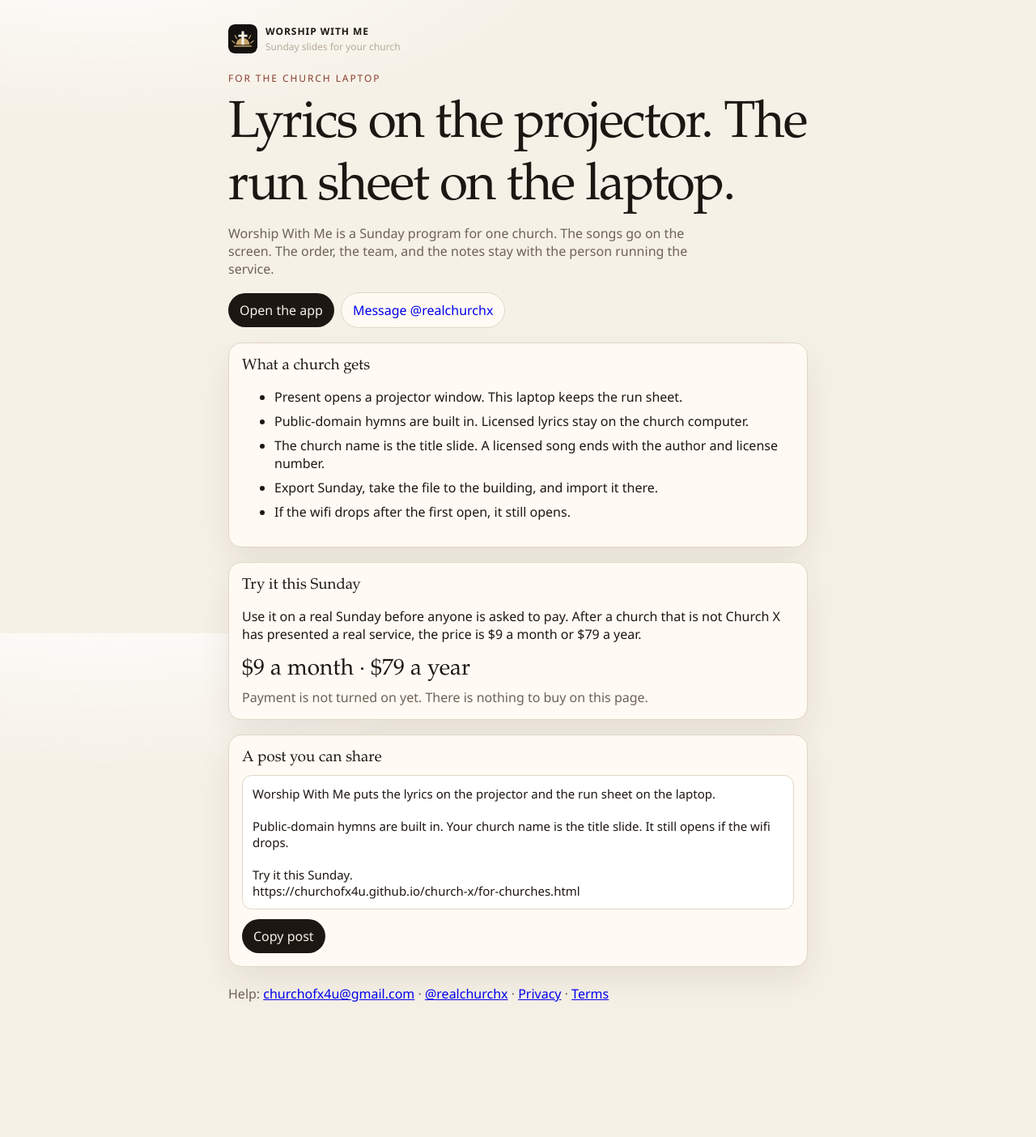
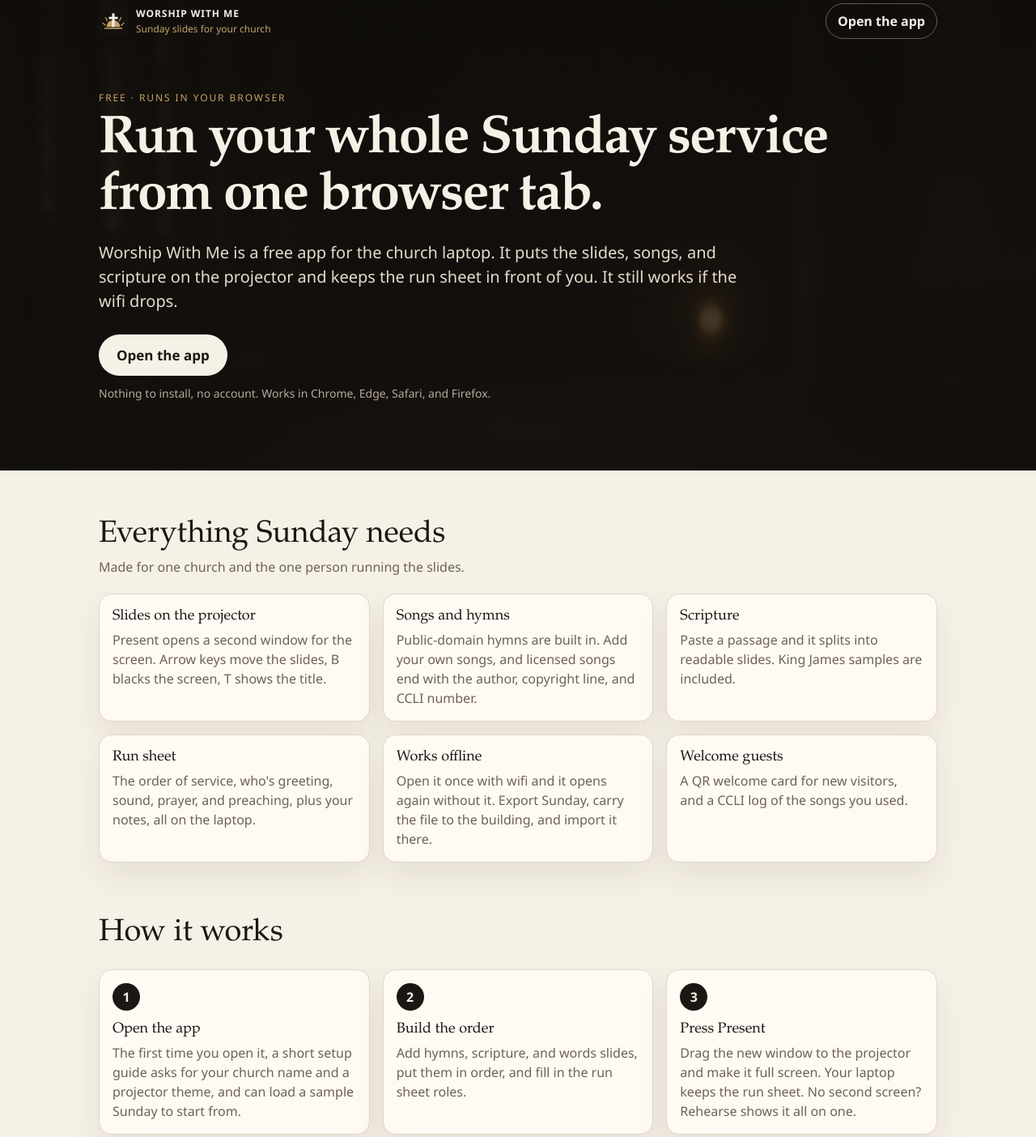
Before and after one commit to churchofx4u/church-x, a plain HTML site: page for-churches.html in a window 1280 px wide. Shown: the part 18-1422 px from the top of the page at 81% size. Before the commit the page ends 1328 px from the top, so only its background shows below. Drawn offline with Linux system fonts and the light colour scheme.

Commit message:
Refresh landing page (for-churches.html); cache v18

```diff
--- a/for-churches.html
+++ b/for-churches.html
@@ -4,7 +4,7 @@
   <meta charset="utf-8">
   <meta name="viewport" content="width=device-width, initial-scale=1">
   <title>Worship With Me — Sunday slides for your church</title>
-  <meta name="description" content="Lyrics on the projector. The run sheet on the laptop. Public-domain hymns are built in. Try it this Sunday.">
+  <meta name="description" content="A free browser app to run Sunday services: slides, songs, scripture, and the run sheet. Works offline.">
   <meta property="og:title" content="Worship With Me">
   <meta property="og:description" content="Lyrics on the projector. The run sheet on the laptop.">
   <meta property="og:image" content="https://churchofx4u.github.io/church-x/share.jpg">
@@ -16,79 +16,129 @@
   <meta name="theme-color" content="#14110e">
   <link rel="stylesheet" href="./styles.css">
   <style>
-    .pitch { max-width: 760px; margin: 0 auto; padding: 48px 22px 72px; }
-    .pitch .mark { margin-bottom: 22px; }
-    .pitch h1 { font-size: clamp(40px, 7vw, 64px); }
-    .price-line { font-family: var(--serif); font-size: 28px; margin: 8px 0 0; }
-    .pitch .card { margin-top: 18px; }
-    .pitch li { margin: 8px 0; }
-    .post {
-      white-space: pre-wrap;
-      background: #fff;
-      border: 1px solid var(--line);
-      border-radius: 12px;
-      padding: 12px;
-      font-family: var(--sans);
-      font-size: 15px;
+    body { background: var(--bg); }
+    a { color: inherit; }
+    .wrap { max-width: 1080px; margin: 0 auto; padding: 0 22px; }
+    .skip { position: absolute; left: -999px; top: 8px; background: var(--panel); padding: 8px 12px; border-radius: 8px; z-index: 10; }
+    .skip:focus { left: 8px; }
+    .btn { display: inline-block; text-decoration: none; font-weight: 600; }
+    .btn:focus-visible, a:focus-visible { outline: 3px solid var(--accent-2); outline-offset: 3px; }
+    .hero { color: #f6f1e7; background: linear-gradient(rgba(20,17,14,.72), rgba(20,17,14,.86)), url("./themes/midnight.jpg") center / cover; padding: 22px 0 72px; }
+    .hero nav { display: flex; flex-direction: row; overflow: visible; justify-content: space-between; align-items: center; gap: 12px; flex-wrap: wrap; }
+    .hero .mark span { color: #c4a36a; }
+    .hero nav a.ghost { background: transparent; border-color: rgba(246,241,231,.35); color: #f6f1e7; }
+    .eyebrow { letter-spacing: .16em; text-transform: uppercase; color: #c4a36a; font-size: 12px; margin: 64px 0 10px; }
+    .hero h1 { font-family: var(--serif); font-weight: 600; font-size: clamp(38px, 6.4vw, 66px); line-height: 1.06; margin: 0; max-width: 15em; }
+    .hero .sub { color: #e6dccd; font-size: clamp(17px, 2.2vw, 20px); line-height: 1.5; max-width: 40em; margin: 18px 0 0; }
+    .hero .solid { background: #f6f1e7; color: var(--ink); padding: 14px 22px; font-size: 17px; }
+    .hero .note { color: #b7aa9a; font-size: 14px; margin-top: 12px; }
+    section.band { padding: 56px 0 8px; }
+    .band h2, .cta-end h2 { font-family: var(--serif); font-size: clamp(28px, 4vw, 38px); margin: 0 0 6px; }
+    .features { display: grid; grid-template-columns: repeat(3, 1fr); gap: 16px; margin-top: 22px; }
+    .features h3, .steps h3, .trust h3 { margin: 0 0 6px; font-size: 18px; }
+    .features p, .steps p { margin: 0; color: var(--muted); line-height: 1.5; }
+    .steps { list-style: none; padding: 0; margin: 22px 0 0; display: grid; grid-template-columns: repeat(3, 1fr); gap: 16px; counter-reset: s; }
+    .steps li { counter-increment: s; }
+    .steps li::before { content: counter(s); display: grid; place-items: center; width: 34px; height: 34px; border-radius: 50%; background: var(--ink); color: #f6f1e7; font-weight: 700; margin-bottom: 12px; }
+    .trust { display: grid; grid-template-columns: 1fr 1fr; gap: 16px; margin-top: 22px; }
+    .trust p { margin: 6px 0 0; line-height: 1.5; }
+    .post { white-space: pre-wrap; background: #fff; border: 1px solid var(--line); border-radius: 12px; padding: 12px; font-size: 15px; }
+    .cta-end { text-align: center; padding: 56px 0; }
+    .cta-end h2 { margin-bottom: 16px; }
+    .cta-end .solid { padding: 14px 22px; font-size: 17px; }
+    footer { border-top: 1px solid var(--line); padding: 22px 0 40px; color: var(--muted); font-size: 14px; }
+    footer .wrap { display: flex; justify-content: space-between; gap: 12px; flex-wrap: wrap; }
+    footer a { margin-right: 12px; }
+    @media (max-width: 820px) {
+      .features, .steps, .trust { grid-template-columns: 1fr; }
+      .eyebrow { margin-top: 40px; }
     }
   </style>
 </head>
 <body>
-  <main class="pitch">
-    <div class="mark">
-      <img class="chi" src="./icon.svg" alt="" width="36" height="36">
-      <div>
-        <b>WORSHIP WITH ME</b>
-        <span>Sunday slides for your church</span>
+  <a class="skip" href="#main">Skip to content</a>
+  <header class="hero">
+    <div class="wrap">
+      <nav aria-label="Site">
+        <div class="mark">
+          <img class="chi" src="./icon.svg" alt="" width="36" height="36">
+          <div><b>WORSHIP WITH ME</b><span>Sunday slides for your church</span></div>
+        </div>
+        <a class="ghost btn" href="./index.html">Open the app</a>
+      </nav>
+      <p class="eyebrow">Free · Runs in your browser</p>
+      <h1>Run your whole Sunday service from one browser tab.</h1>
+      <p class="sub">Worship With Me is a free app for the church laptop. It puts the slides, songs, and scripture on the projector and keeps the run sheet in front of you. It still works if the wifi drops.</p>
+      <div class="row" style="margin-top:26px">
+        <a class="solid btn" href="./index.html">Open the app</a>
       </div>
+      <p class="note">Nothing to install, no account. Works in Chrome, Edge, Safari, and Firefox.</p>
     </div>
-    <p class="kicker" style="letter-spacing:.16em;text-transform:uppercase;color:#8a3d2f;font-size:12px;">For the church laptop</p>
-    <h1>Lyrics on the projector. The run sheet on the laptop.</h1>
-    <p class="lede">Worship With Me is a Sunday program for one church. The songs go on the screen. The order, the team, and the notes stay with the person running the service.</p>
-    <div class="row" style="margin-top:18px">
-      <a class="solid" href="./index.html" style="text-decoration:none">Open the app</a>
-      <a class="ghost" href="https://x.com/realchurchx" style="text-decoration:none">Message @realchurchx</a>
-    </div>
-    <section class="card">
-      <h3>What a church gets</h3>
-      <ul>
-        <li>Present opens a projector window. This laptop keeps the run sheet.</li>
-        <li>Public-domain hymns are built in. Licensed lyrics stay on the church computer.</li>
-        <li>The church name is the title slide. A licensed song ends with the author and license number.</li>
-        <li>Export Sunday, take the file to the building, and import it there.</li>
-        <li>If the wifi drops after the first open, it still opens.</li>
-      </ul>
+  </header>
+
+  <main id="main">
+    <section class="band" aria-labelledby="features-title">
+      <div class="wrap">
+        <h2 id="features-title">Everything Sunday needs</h2>
+        <p class="lede">Made for one church and the one person running the slides.</p>
+        <div class="features">
+          <article class="card"><h3>Slides on the projector</h3><p>Present opens a second window for the screen. Arrow keys move the slides, B blacks the screen, T shows the title.</p></article>
+          <article class="card"><h3>Songs and hymns</h3><p>Public-domain hymns are built in. Add your own songs, and licensed songs end with the author, copyright line, and CCLI number.</p></article>
+          <article class="card"><h3>Scripture</h3><p>Paste a passage and it splits into readable slides. King James samples are included.</p></article>
+          <article class="card"><h3>Run sheet</h3><p>The order of service, who's greeting, sound, prayer, and preaching, plus your notes, all on the laptop.</p></article>
+          <article class="card"><h3>Works offline</h3><p>Open it once with wifi and it opens again without it. Export Sunday, carry the file to the building, and import it there.</p></article>
+          <article class="card"><h3>Welcome guests</h3><p>A QR welcome card for new visitors, and a CCLI log of the songs you used.</p></article>
+        </div>
+      </div>
     </section>
-    <section class="card">
-      <h3>Try it this Sunday</h3>
-      <p>Use it on a real Sunday before anyone is asked to pay. After a church that is not Church X has presented a real service, the price is $9 a month or $79 a year.</p>
-      <p class="price-line">$9 a month · $79 a year</p>
-      <p class="lede">Payment is not turned on yet. There is nothing to buy on this page.</p>
+
+    <section class="band" aria-labelledby="how-title">
+      <div class="wrap">
+        <h2 id="how-title">How it works</h2>
+        <ol class="steps">
+          <li class="card"><h3>Open the app</h3><p>The first time you open it, a short setup guide asks for your church name and a projector theme, and can load a sample Sunday to start from.</p></li>
+          <li class="card"><h3>Build the order</h3><p>Add hymns, scripture, and words slides, put them in order, and fill in the run sheet roles.</p></li>
+          <li class="card"><h3>Press Present</h3><p>Drag the new window to the projector and make it full screen. Your laptop keeps the run sheet. No second screen? Rehearse shows it all on one.</p></li>
+        </ol>
+      </div>
     </section>
-    <section class="card">
-      <h3>A post you can share</h3>
-      <div class="post" id="post">Worship With Me puts the lyrics on the projector and the run sheet on the laptop.
 
-Public-domain hymns are built in. Your church name is the title slide. It still opens if the wifi drops.
+    <section class="band" aria-labelledby="trust-title">
+      <div class="wrap">
+        <h2 id="trust-title">Your service stays on your computer</h2>
+        <div class="trust">
+          <div class="card"><h3>Private by default</h3><p>Services, songs, and new-visitor cards are saved in this browser on the church computer. They are not uploaded. If you agree, the app sends one short note when you present (church name, service name, date, and version) and nothing else. <a href="./privacy.html">Read the privacy page</a>.</p></div>
+          <div class="card"><h3>Ready when the wifi isn't</h3><p>After the first visit, the app is saved on the computer and opens without a connection. Imported files stay on the computer too.</p></div>
+        </div>
+      </div>
+    </section>
+
+    <section class="band" aria-labelledby="share-title">
+      <div class="wrap" style="max-width:760px">
+        <h2 id="share-title">Tell another church</h2>
+        <div class="post" id="post">Worship With Me is a free browser app for Sunday: slides, songs, scripture, and the run sheet. It still opens if the wifi drops.
 
 Try it this Sunday.
 https://churchofx4u.github.io/church-x/for-churches.html</div>
-      <button class="solid" id="copy-post" style="margin-top:12px" type="button">Copy post</button>
-      <p class="lede" id="copied" hidden>Copied. Paste it on X.</p>
+        <button class="solid" id="copy-post" style="margin-top:12px" type="button">Copy post</button>
+        <p class="lede" id="copied" role="status" hidden>Copied. Paste it on X.</p>
+      </div>
     </section>
-    <p class="lede" style="margin-top:22px">Help: <a href="mailto:churchofx4u@gmail.com">churchofx4u@gmail.com</a> · <a href="https://x.com/realchurchx">@realchurchx</a> · <a href="./privacy.html">Privacy</a> · <a href="./terms.html">Terms</a></p>
+
+    <section class="cta-end" aria-labelledby="end-title">
+      <div class="wrap">
+        <h2 id="end-title">Try it this Sunday.</h2>
+        <a class="solid btn" href="./index.html">Open the app</a>
+      </div>
+    </section>
   </main>
-  <script>
-    document.querySelector("#copy-post").onclick = async () => {
-      const text = document.querySelector("#post").textContent;
-      try {
-        await navigator.clipboard.writeText(text);
-        document.querySelector("#copied").hidden = false;
-      } catch (err) {
-        document.querySelector("#copied").textContent = "Select the post and copy it.";
-        document.querySelector("#copied").hidden = false;
-      }
-    };
-  </script>
+
+  <footer>
+    <div class="wrap">
+      <span>Worship With Me by Church X</span>
+      <span><a href="./privacy.html">Privacy</a><a href="./terms.html">Terms</a><a href="mailto:churchofx4u@gmail.com">churchofx4u@gmail.com</a><a href="https://x.com/realchurchx">@realchurchx</a></span>
+    </div>
+  </footer>
+  <script src="./landing.js"></script>
 </body>
 </html>
--- a/sw.js
+++ b/sw.js
@@ -1,7 +1,8 @@
-const CACHE = "church-x-v17";
+const CACHE = "church-x-v18";
 const FILES = [
   "./index.html",
   "./for-churches.html",
+  "./landing.js",
   "./privacy.html",
   "./terms.html",
   "./styles.css",
```
Also changed, not shown: landing.js (added, +10 -0 lines).
